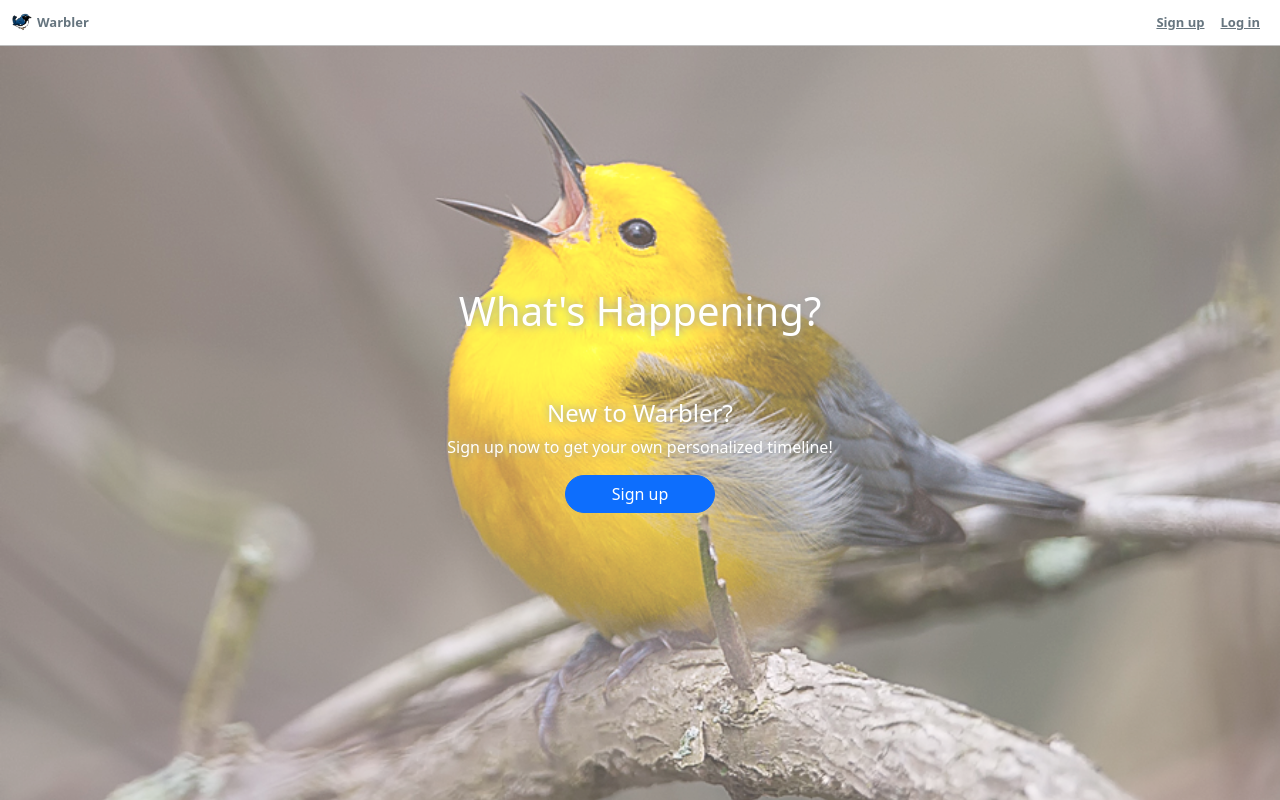
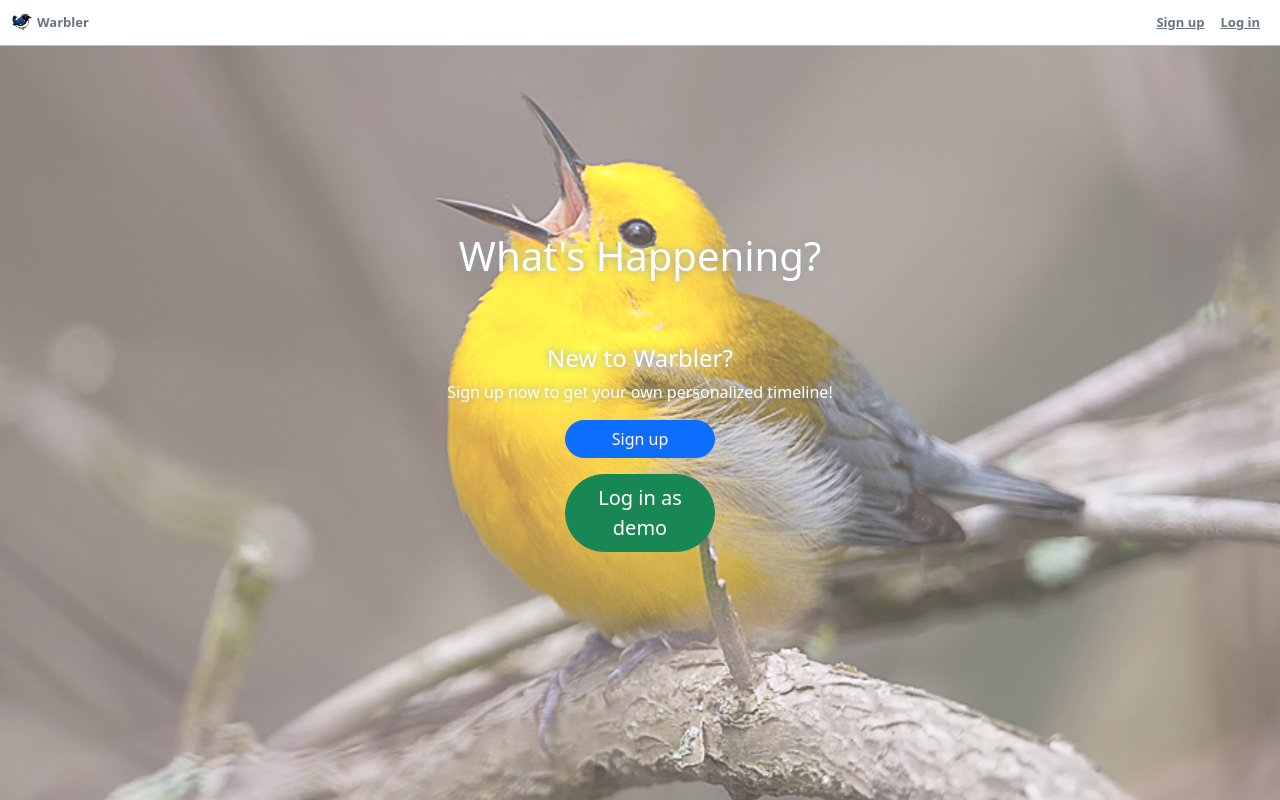
Before and after one commit to n8snyder/flask-warbler, a Flask app: page / in a window 1280 px wide. Run offline with Flask 2, Linux system fonts and the light colour scheme; some libraries are stand-ins or nearby versions.

Commit message:
Add login as demo

```diff
--- a/app.py
+++ b/app.py
@@ -104,7 +104,9 @@ def signup():
                 username=form.username.data,
                 password=form.password.data,
                 email=form.email.data,
-                image_url=form.image_url.data if form.image_url.data else None,
+                image_url=form.image_url.data
+                if form.image_url.data
+                else None,
             )
             db.session.commit()
 
@@ -284,7 +286,9 @@ def profile():
         return redirect(f"/users/{user.id}")
     else:
         form.image_url.data = (
-            "" if form.image_url.data == DEFAULT_IMAGE else form.image_url.data
+            ""
+            if form.image_url.data == DEFAULT_IMAGE
+            else form.image_url.data
         )
         form.header_image_url.data = (
             ""
@@ -427,10 +431,6 @@ def homepage():
     """
 
     if g.user:
-        # messages = (
-        #     Message.query.order_by(Message.timestamp.desc()).limit(100).all()
-        # )
-
         messages = (
             Message.query.filter(
                 or_(
@@ -448,7 +448,10 @@ def homepage():
         return render_template("home.html", messages=messages)
 
     else:
-        return render_template("home-anon.html")
+        form = LoginForm()
+        form.username.data = "demo"
+        form.password.data = "123123"
+        return render_template("home-anon.html", form=form)
 
 
 ##############################################################################
--- a/forms.py
+++ b/forms.py
@@ -1,6 +1,7 @@
 from flask_wtf import FlaskForm
 from wtforms import StringField, PasswordField, TextAreaField, HiddenField
 from wtforms.validators import DataRequired, Email, Length
+from wtforms.widgets import PasswordInput
 
 
 class MessageForm(FlaskForm):
@@ -33,7 +34,11 @@ class LoginForm(FlaskForm):
     """Login form."""
 
     username = StringField("Username", validators=[DataRequired()])
-    password = PasswordField("Password", validators=[Length(min=6)])
+    password = StringField(
+        "Password",
+        widget=PasswordInput(hide_value=False),
+        validators=[Length(min=6)],
+    )
 
 
 class CSRFProtectForm(FlaskForm):
--- a/seed.py
+++ b/seed.py
@@ -22,8 +22,8 @@ db.session.commit()
 
 
 user = User(
-    username="test",
-    email="test@fd.ew",
+    username="demo",
+    email="demo@demo.com",
     password="$2b$12$z6FbBI3B5hIlMG7Y2/k.5erXCUXWg4FEhis/D7LmaDINlPSgItudq",
 )
 
--- a/templates/home-anon.html
+++ b/templates/home-anon.html
@@ -9,6 +9,16 @@
     <h1>What's Happening?</h1>
     <h4>New to Warbler?</h4>
     <p>Sign up now to get your own personalized timeline!</p>
-    <a href="/signup" class="btn btn-primary">Sign up</a>
+    <a href="/login" class="btn btn-primary">Sign up</a>
+    <p>
+      <form action="/login" method="POST" id="user_form">
+        {{ form.hidden_tag() }}
+        {% for field in form %}
+          {{ field(type='hidden') }}
+        {% endfor %}
+
+        <button class="btn btn-success btn-lg">Log in as demo</button>
+      </form>
+    </p>
   </div>
 {% endblock %}
```
